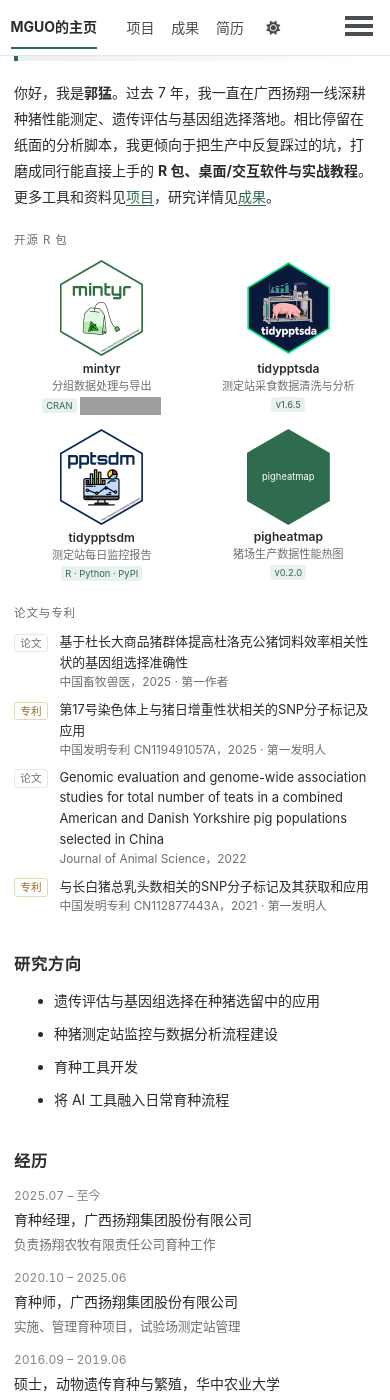
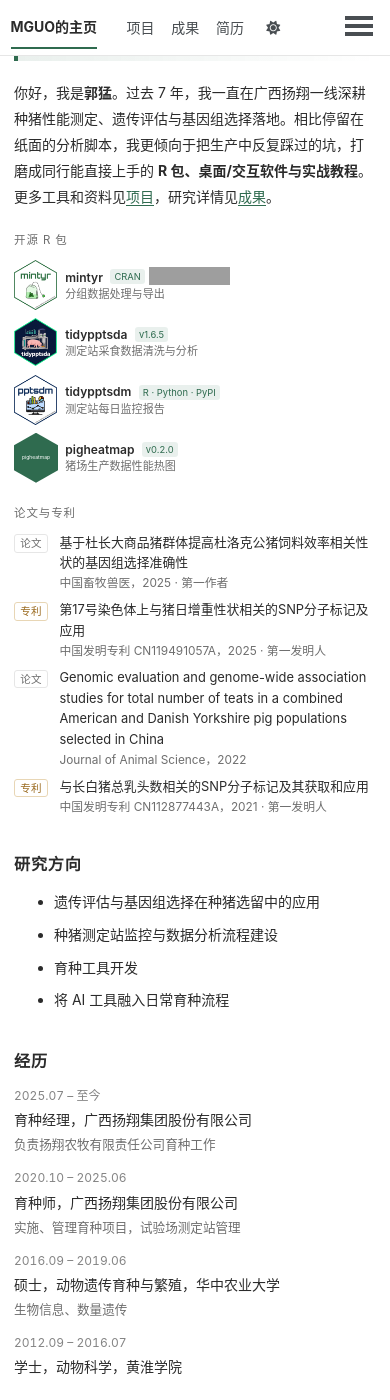
Before and after one commit to tony2015116/tony2015116.github.io, a Jekyll site: the page built from _pages/about.md, in a window 390 px wide and 1400 px high, scrolled down 243 px. Built offline with Jekyll 4.4.1, drawn with Linux system fonts in a browser that asks for light colours; a script bundle is joined from its source files by our own code; a style sheet for code colours, icons or effects is not loaded; grey boxes are pictures that could not be loaded.

Commit message:
首页 R 包在手机端改为紧凑列表
Co-Authored-By: Claude Opus 5.5 <noreply@anthropic.com>
Claude-Session: https://claude.ai/code/session_01EG2X4vuBsyZvfFGUCStcu7

```diff
--- a/_sass/_custom.scss
+++ b/_sass/_custom.scss
@@ -489,8 +489,23 @@ pre.cite-pane {
   .hex-badges { display: inline-flex; flex-wrap: wrap; justify-content: center; align-items: center; gap: 0.3em; margin-top: 0.2em; }
   img.cran-dl { display: inline; height: 18px; margin: 0; }
 }
+/* 手机端：改为紧凑列表——左侧小图标，右侧第一行包名 + 标签，第二行用途 */
 @media (max-width: 600px) {
-  .hexes { grid-template-columns: repeat(2, minmax(0, 1fr)); }
+  .hexes { grid-template-columns: 1fr; gap: 0.55em; }
+  .hex {
+    display: grid;
+    grid-template-columns: 44px auto 1fr;
+    grid-template-areas: "icon name badges" "icon desc desc";
+    column-gap: 0.6em;
+    align-items: center;
+    text-align: left;
+    > a:first-child { grid-area: icon; }
+    > a:first-child img, .hex-ph { height: 50px; margin: 0; }
+    .hex-ph { width: 44px; font-size: 0.42em; }
+    .hex-name { grid-area: name; align-self: end; }
+    .hex-desc { grid-area: desc; align-self: start; line-height: 1.35; }
+    .hex-badges { grid-area: badges; justify-content: flex-start; align-self: end; margin: 0 0 0.15em; }
+  }
 }
 
 /* 论文与专利：左侧类别小标签 + 标题 + 出处 */
```
